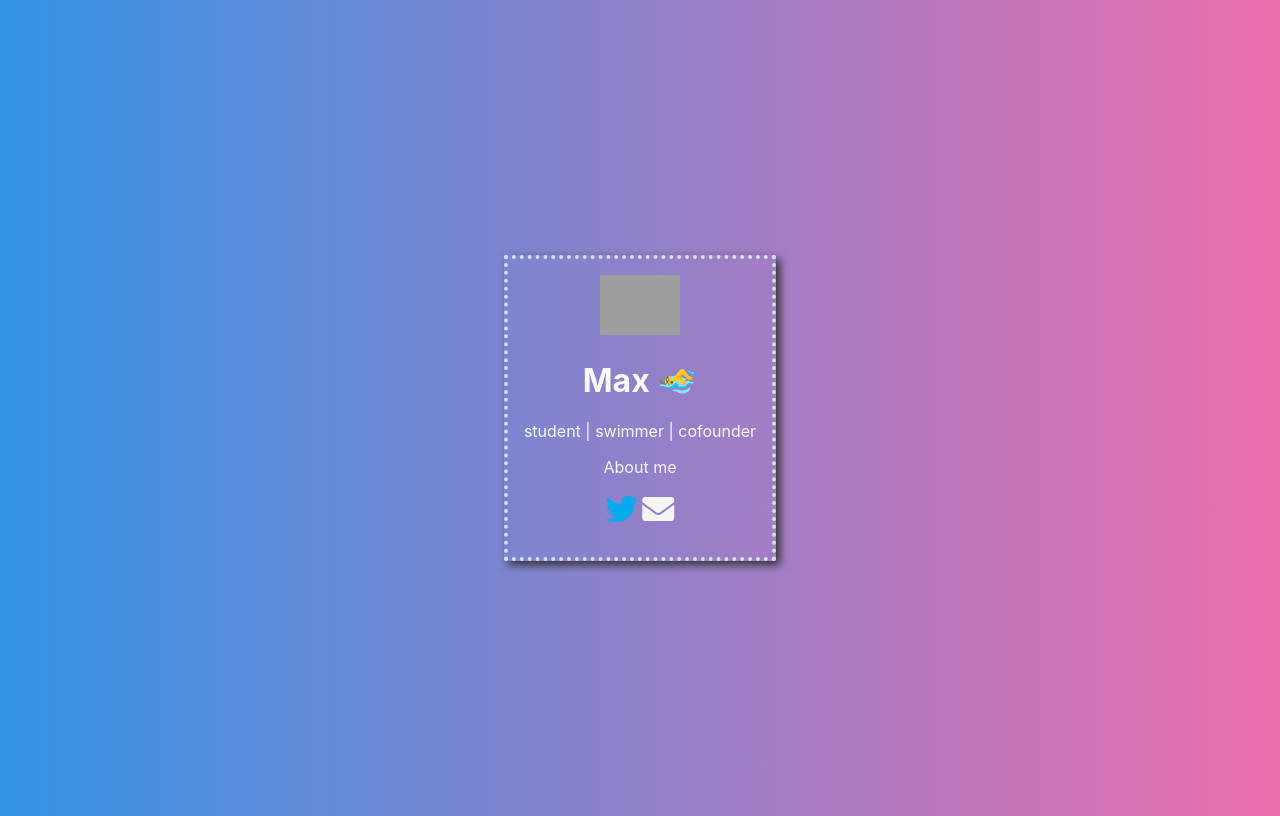
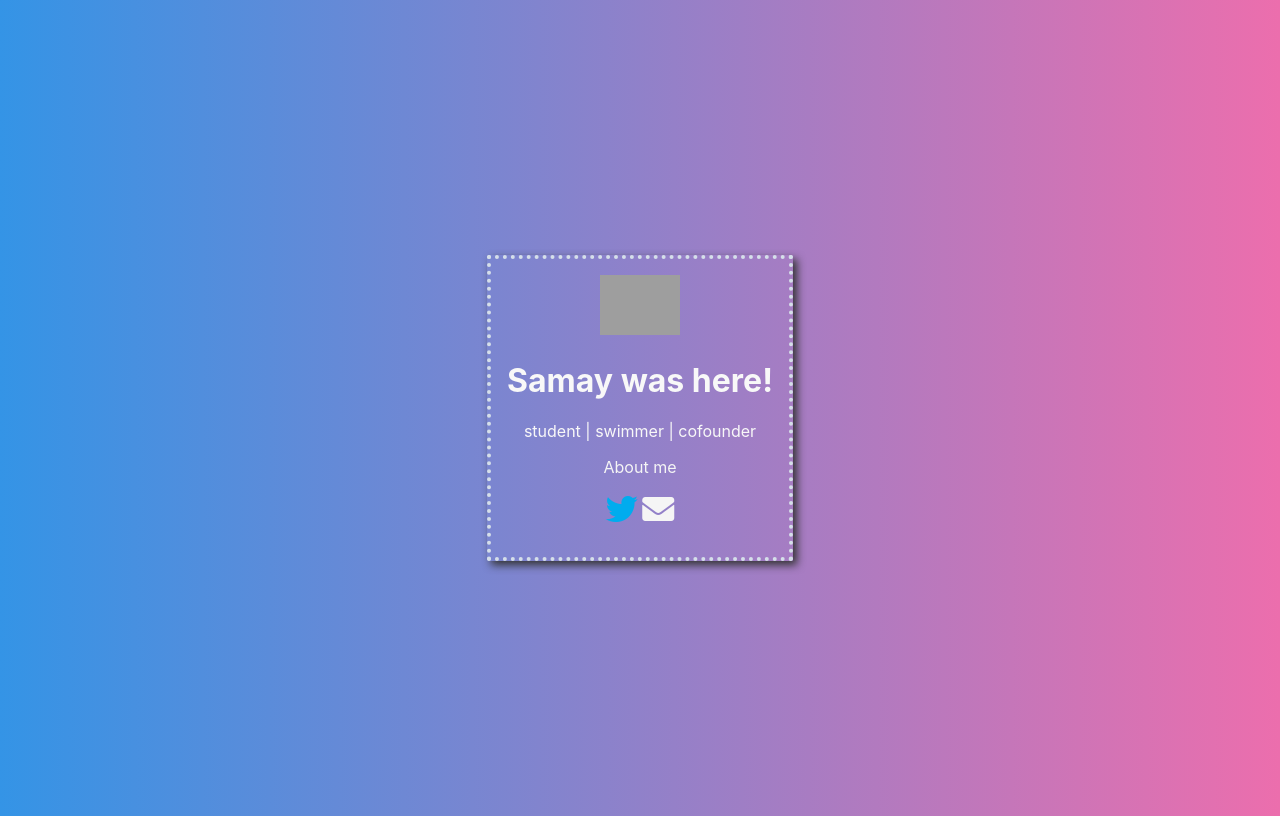
Before and after one commit to maximgeller/first-website, a plain HTML site: page index.html in a window 1280 px wide. Drawn offline with Linux system fonts and the light colour scheme; grey boxes are pictures that could not be loaded.

Commit message:
fix: samay was here

```diff
--- a/index.html
+++ b/index.html
@@ -15,7 +15,7 @@
 <body>
   <div class="card">
   <img src="https://images.emojiterra.com/twitter/v13.0/512px/24c2.png" />
-  <h1>Max 🏊‍♂️</h1>
+  <h1>Samay was here!</h1>
   <p>student | swimmer | cofounder</p>
   <a href="/about.html">About me</a>
   <div class="socials">
```
